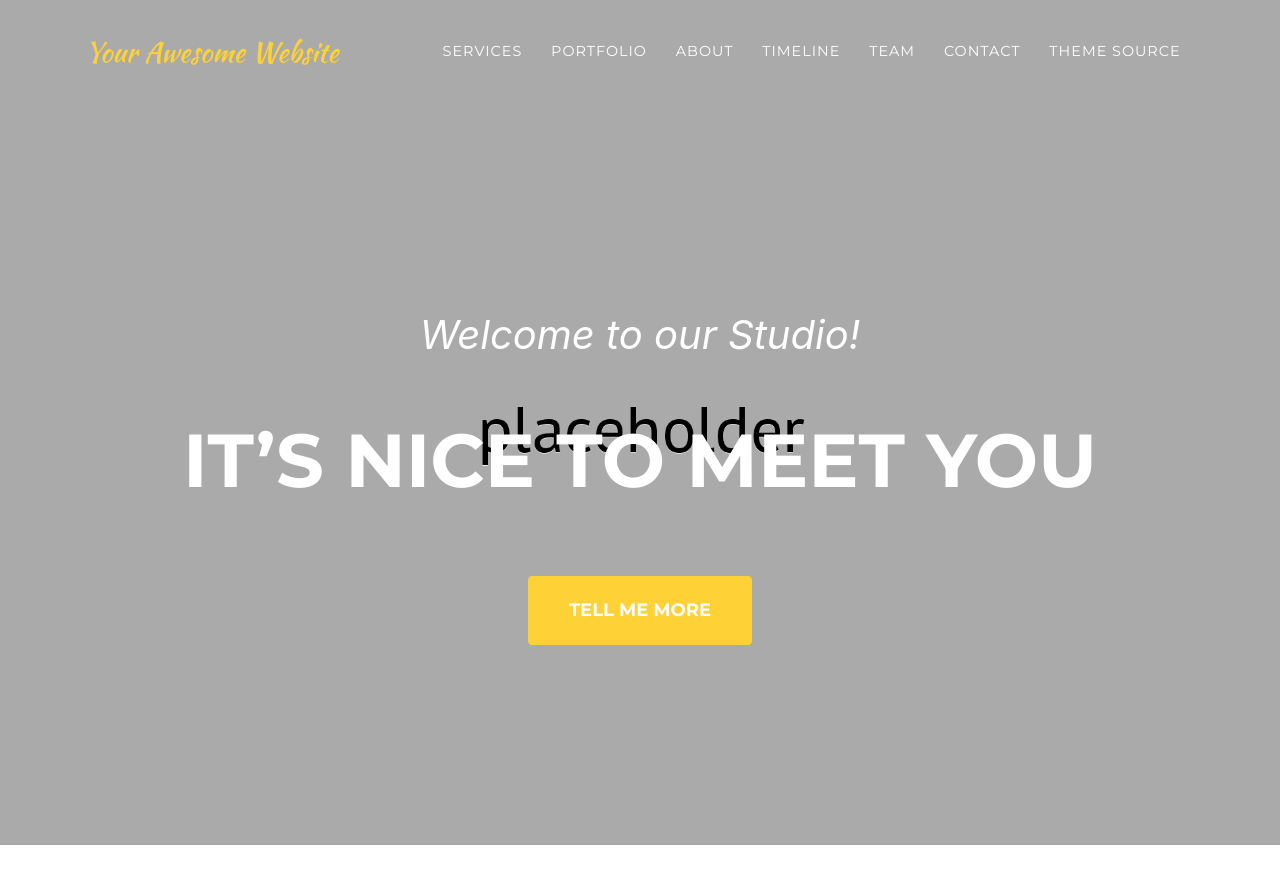
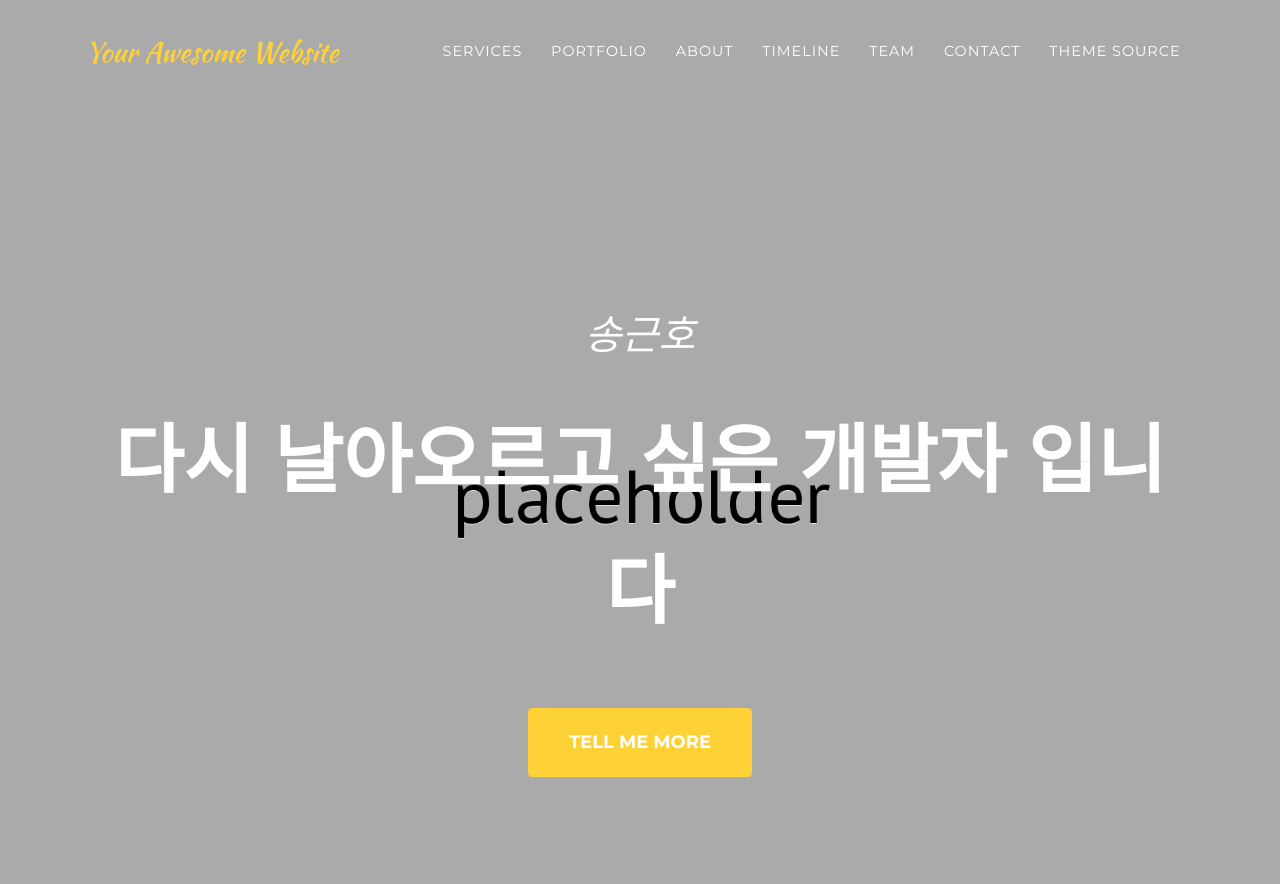
Before and after one commit to SongGunHo/SongPage.githubio, a Jekyll site: the page built from index.md, in a window 1280 px wide and 900 px high. Shown: the top 884 px of the window. Built offline with Jekyll 4.4.1, drawn with Linux system fonts in a browser that asks for light colours; some web fonts are replaced.

Commit message:
수정중

```diff
--- a/_data/sitetext.yml
+++ b/_data/sitetext.yml
@@ -11,8 +11,8 @@
 # -----------------
 en: &DEFAULT_EN
   header:
-    title: Welcome to our Studio!
-    text: It's Nice To Meet You
+    title: 송근호
+    text: 다시 날아오르고 싶은 개발자 입니다
     button: Tell Me More
     buttonlink: "#services"
 
```
